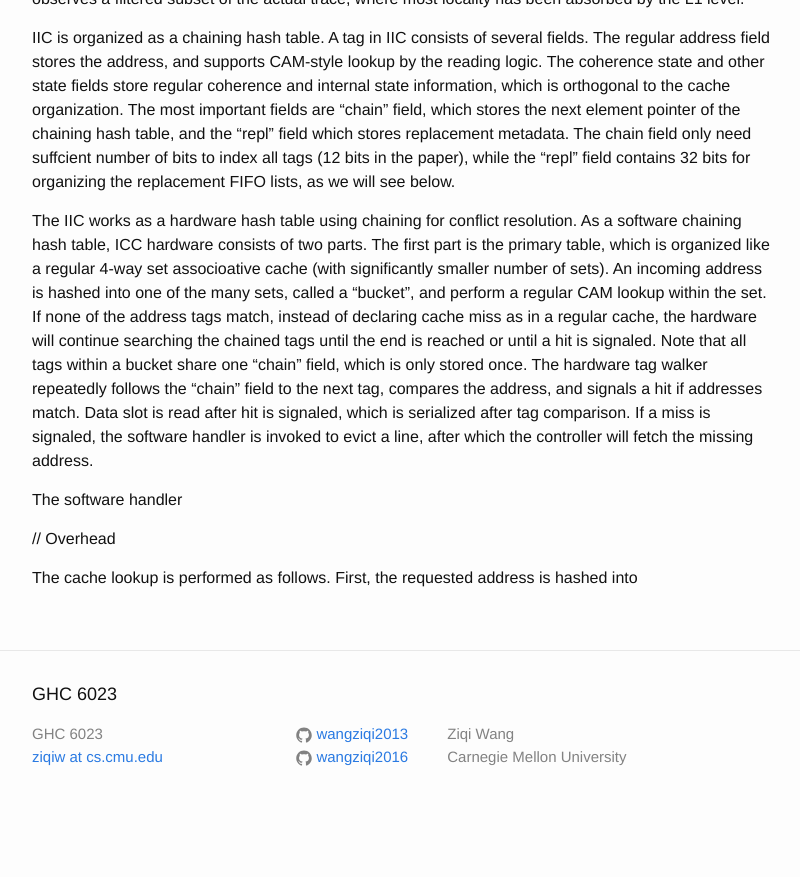
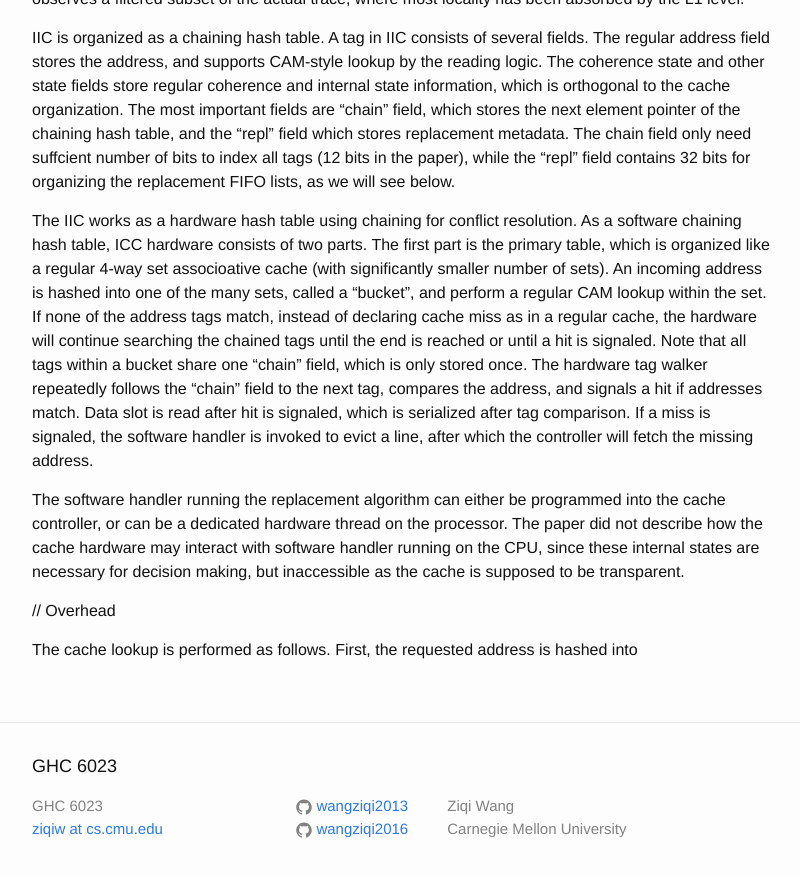
Before and after one commit to wangziqi2013/wangziqi2013.github.io, a Jekyll site: the page built from _posts/2020-05-22-iic.markdown, in a window 1280 px wide and 900 px high, scrolled down 1957 px. Shown: the top 877 px of the window, without its empty margins (238-1038 px from the left). Built offline with Jekyll 4.4.1, drawn with Linux system fonts in a browser that asks for light colours; before the commit the page ends 2785 px from its top, so only the background shows below that.

Commit message:
Adding sw handler

```diff
--- a/_posts/2020-05-22-iic.markdown
+++ b/_posts/2020-05-22-iic.markdown
@@ -88,7 +88,10 @@ hit if addresses match.
 Data slot is read after hit is signaled, which is serialized after tag comparison. If a miss is signaled, the software
 handler is invoked to evict a line, after which the controller will fetch the missing address.
 
-The software handler
+The software handler running the replacement algorithm can either be programmed into the cache controller, or can be a
+dedicated hardware thread on the processor. The paper did not describe how the cache hardware may interact with
+software handler running on the CPU, since these internal states are necessary for decision making, but inaccessible
+as the cache is supposed to be transparent.
 
 // Overhead
 
```
